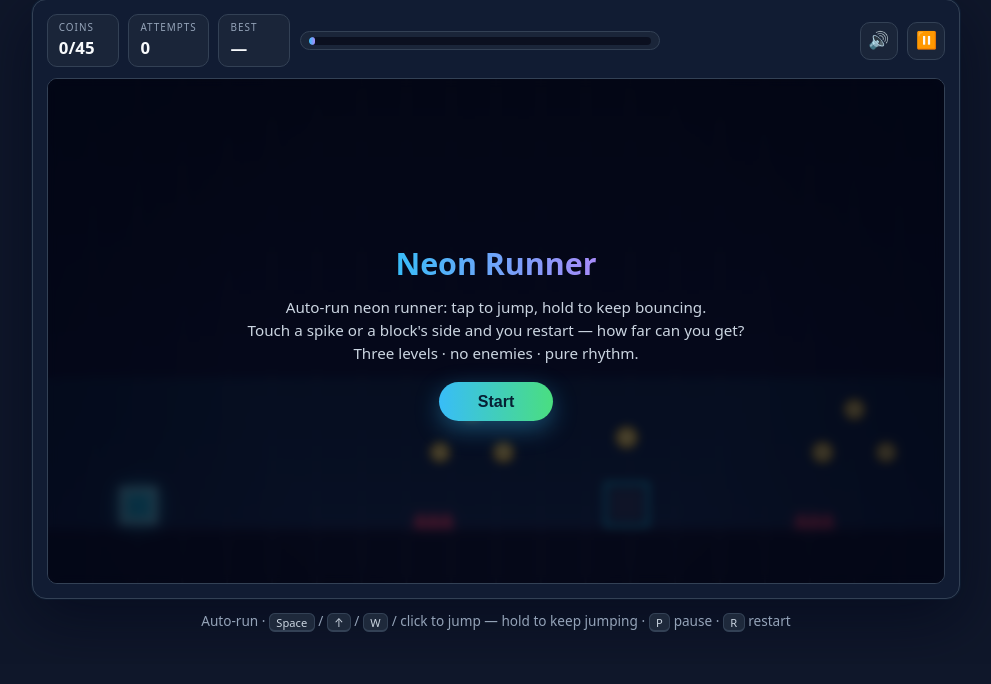
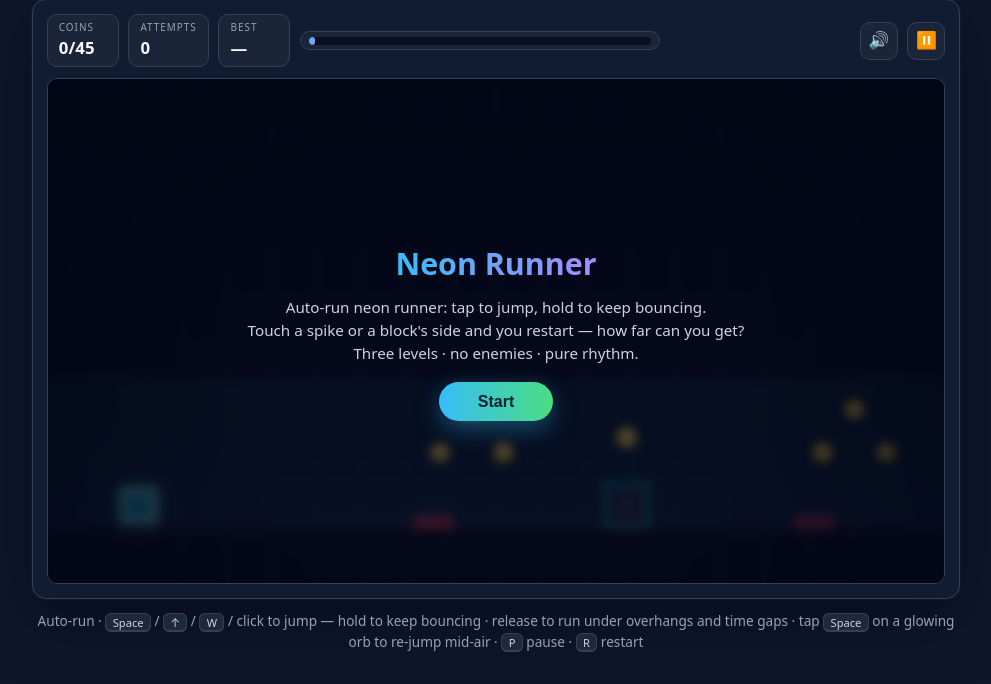
Before and after one commit to theskillster/code, a Flask app: page / in a window 1280 px wide. Shown: the part 298-982 px from the top of the page, without its empty margins (144-1135 px from the left). Before the commit the page ends 930 px from the top, so only its background shows below. Run offline with Flask 3, Linux system fonts and the light colour scheme.

Commit message:
feat: render gaps, orbs, and overhang warnings
Renderer gains drawGaps() (dark abyss with a hazard-tinted rim), drawOrbs()
(pulsing beat-synced neon ring that fades when used), and a red warning
stripe on elevated overhang blocks; the game hint now mentions releasing
under overhangs, timing gaps, and tapping orbs. Harness: 51/51.

Generated with Codebuff 🤖
Co-Authored-By: Codebuff <noreply@codebuff.com>

```diff
--- a/ollama-code/opencode/src/opencode/static/js/renderer.js
+++ b/ollama-code/opencode/src/opencode/static/js/renderer.js
@@ -19,7 +19,7 @@ export const Renderer = (() => {
   ctx.scale(dpr, dpr);
 
   const {
-    platforms, coins, spikes, THEMES,
+    platforms, coins, spikes, gaps, orbs, THEMES, GROUND_Y,
   } = Levels;
 
   const { player, gameState, particles, overlap } = Entities;
@@ -140,6 +140,55 @@ export const Renderer = (() => {
       ctx.strokeRect(b.x + 1.5, b.y + 1.5, b.w - 3, b.h - 3);
       ctx.fillStyle = "rgba(255,255,255,0.12)";
       ctx.fillRect(b.x + 7, b.y + 7, b.w - 14, b.h - 14);
+      // Elevated blocks are overhangs — jumping into the underside kills.
+      // Warn with a hazard stripe along the underside.
+      if (b.y < GROUND_Y - 46) {
+        ctx.fillStyle = "rgba(248,113,113,0.25)";
+        ctx.fillRect(b.x + 2, b.y + b.h - 6, b.w - 4, 4);
+      }
+    }
+  }
+
+  // --- Jump orbs: pulsing neon ring, beat-synced; fades when used ---
+  function drawOrbs() {
+    const bpm = Audio.getBpm();
+    for (const o of orbs) {
+      const pulse = 1 + 0.25 * Math.sin(((gameState.animTime * bpm) / 60) * Math.PI * 2);
+      ctx.save();
+      ctx.globalAlpha = o.used ? 0.15 : 1;
+      ctx.shadowColor = gameState.theme.glow;
+      ctx.shadowBlur = 14 * pulse;
+      ctx.strokeStyle = gameState.theme.glow;
+      ctx.lineWidth = 4;
+      ctx.beginPath();
+      ctx.arc(o.x, o.y, o.r * pulse, 0, Math.PI * 2);
+      ctx.stroke();
+      ctx.fillStyle = "rgba(255,255,255,0.85)";
+      ctx.beginPath();
+      ctx.arc(o.x, o.y, 4, 0, Math.PI * 2);
+      ctx.fill();
+      ctx.restore();
+    }
+  }
+
+  // --- Gaps: dark abyss with a glowing hazard rim (warning edge) ---
+  function drawGaps() {
+    for (const g of gaps) {
+      const gx = g.x;
+      const gy = GROUND_Y;
+      const gw = g.w;
+      ctx.fillStyle = "rgba(2,6,23,0.95)";
+      ctx.fillRect(gx, gy, gw, H - gy);
+      ctx.fillStyle = "rgba(248,113,113,0.10)";
+      ctx.fillRect(gx, gy, gw, 24);
+      ctx.strokeStyle = gameState.theme.spike;
+      ctx.lineWidth = 3;
+      ctx.beginPath();
+      ctx.moveTo(gx, gy);
+      ctx.lineTo(gx, gy + 18);
+      ctx.moveTo(gx + gw, gy);
+      ctx.lineTo(gx + gw, gy + 18);
+      ctx.stroke();
     }
   }
 
@@ -209,8 +258,10 @@ export const Renderer = (() => {
 
     drawPlatforms();
     drawBlocks();
+    drawGaps();
     drawSpikes();
     drawCoins();
+    drawOrbs();
     drawParticles();
     if (gameState.state !== "over") drawPlayer();
 
@@ -234,5 +285,5 @@ export const Renderer = (() => {
     els.levelBadge.textContent = Levels.LEVELS[gameState.currentLevel].name;
   }
 
-  return { draw, updateHUD, els, ctx, canvas, W, H, roundRect };
+  return { draw, updateHUD, drawOrbs, drawGaps, els, ctx, canvas, W, H, roundRect };
 })();
--- a/ollama-code/opencode/src/opencode/templates/index.html
+++ b/ollama-code/opencode/src/opencode/templates/index.html
@@ -36,7 +36,9 @@
 
     <p class="game-hint">
       Auto-run · <kbd>Space</kbd> / <kbd>↑</kbd> / <kbd>W</kbd> / click to jump —
-      hold to keep jumping · <kbd>P</kbd> pause · <kbd>R</kbd> restart
+      hold to keep bouncing · release to run under overhangs and time gaps ·
+      tap <kbd>Space</kbd> on a glowing orb to re-jump mid-air ·
+      <kbd>P</kbd> pause · <kbd>R</kbd> restart
     </p>
   </section>
 {% endblock %}
```
Also changed, not shown: ollama-code/opencode/src/opencode/static/tests/level3_smoke_runner.js (+5 -0 lines).
